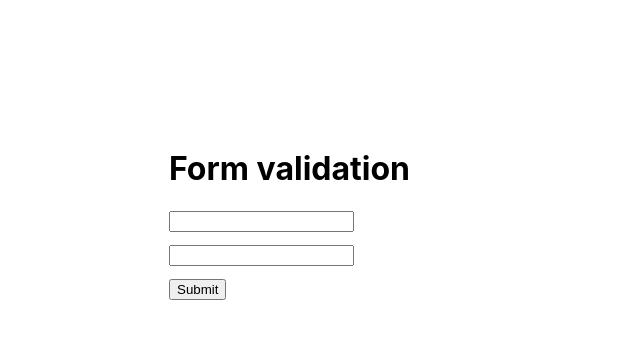
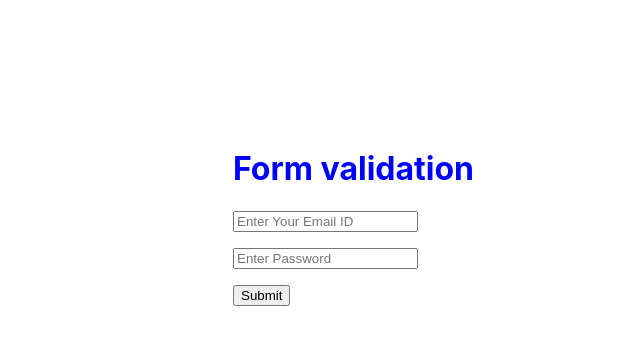
Before and after one commit to poojakelkar/react-js, a React (Create React App) app in the folder demo/: page / in a window 1280 px wide. Shown: the top 344 px of the page, without its empty margins (279-919 px from the left). Built offline with nearby package versions, Linux system fonts and the light colour scheme.

Commit message:
refactor

```diff
--- a/demo/src/App.js
+++ b/demo/src/App.js
@@ -30,7 +30,8 @@ class App extends React.Component {
     submit() {
         this.setState(
             {
-                nameError: "", passwordError: ""
+                nameError: "",
+                passwordError: "",
             }
         )
 
@@ -42,12 +43,12 @@ class App extends React.Component {
 
     render() {
         return (
-            <div style={{ padding:"10%",marginLeft:"25%"}}>
-                <h1>Form validation</h1>
-                <input type="text" onChange={(event) => { this.setState({ name: event.target.value }) }} />
-                <p style={{ color: "red", fontSize: "12px" }}>{this.state.nameError}</p>
-                <input type="password" onChange={(event) => { this.setState({ password: event.target.value }) }} />
-                <p style={{ color: "red", fontSize: "12px" }}>{this.state.passwordError}</p>
+            <div style={{ padding:"10%",marginLeft:"30%"}}>
+                <h1 style={{color:"blue"}}>Form validation</h1>
+                <input type="text" onChange={(event) => { this.setState({ name: event.target.value }) }} placeholder="Enter Your Email ID"/>
+                <p style={{ color: "red", fontSize: "15px" }}>{this.state.nameError}</p>
+                <input type="password" onChange={(event) => { this.setState({ password: event.target.value }) }} placeholder="Enter Password" />
+                <p style={{ color: "red", fontSize: "15px" }}>{this.state.passwordError}</p>
                 <button onClick={() => this.submit()}>Submit</button>
             </div>
         );
```
Also changed, not shown: 1 other file (tests, documents, lock files or other folders).
